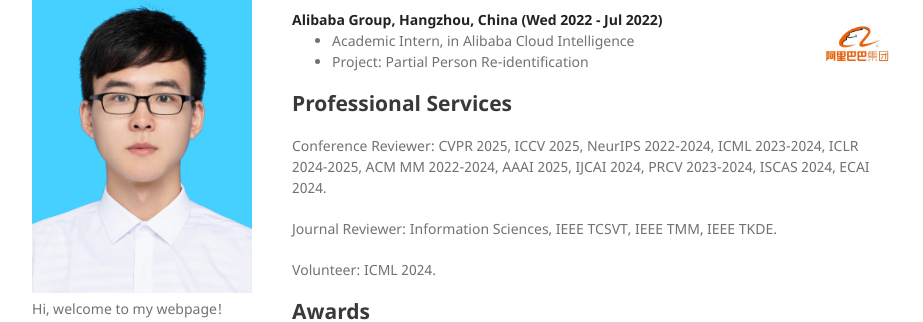
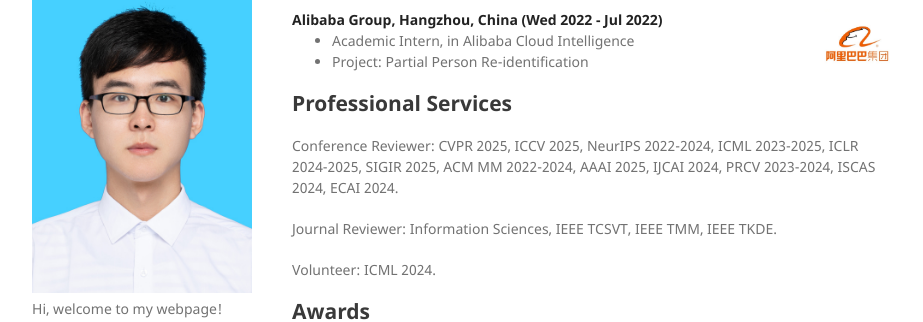
Before and after one commit to Hyu-Zhang/Hyu-Zhang.github.io, a Jekyll site: the page built from index.md, in a window 1280 px wide and 900 px high, scrolled down 1428 px. Shown: the part 124-446 px from the top of the window, without its empty margins (178-1101 px from the left). Built offline with Jekyll 4.4.1, drawn with Linux system fonts in a browser that asks for light colours; a style sheet for code colours, icons or effects is not loaded; our own code applies the rules of GitHub Pages for plain Markdown files.

Commit message:
Update index.md

```diff
--- a/index.md
+++ b/index.md
@@ -110,7 +110,7 @@ Weili Guan, Xuemeng Song, **Haoyu Zhang**, Meng Liu, Chung-Hsing Yeh, Xiaojun Ch
 
 ## Professional Services
 
-Conference Reviewer: CVPR 2025, ICCV 2025, NeurIPS 2022-2024, ICML 2023-2024, ICLR 2024-2025, ACM MM 2022-2024, AAAI 2025, IJCAI 2024, PRCV 2023-2024, ISCAS 2024, ECAI 2024.
+Conference Reviewer: CVPR 2025, ICCV 2025, NeurIPS 2022-2024, ICML 2023-2025, ICLR 2024-2025, SIGIR 2025, ACM MM 2022-2024, AAAI 2025, IJCAI 2024, PRCV 2023-2024, ISCAS 2024, ECAI 2024.
 
 Journal Reviewer: Information Sciences, IEEE TCSVT, IEEE TMM, IEEE TKDE.
 
```
